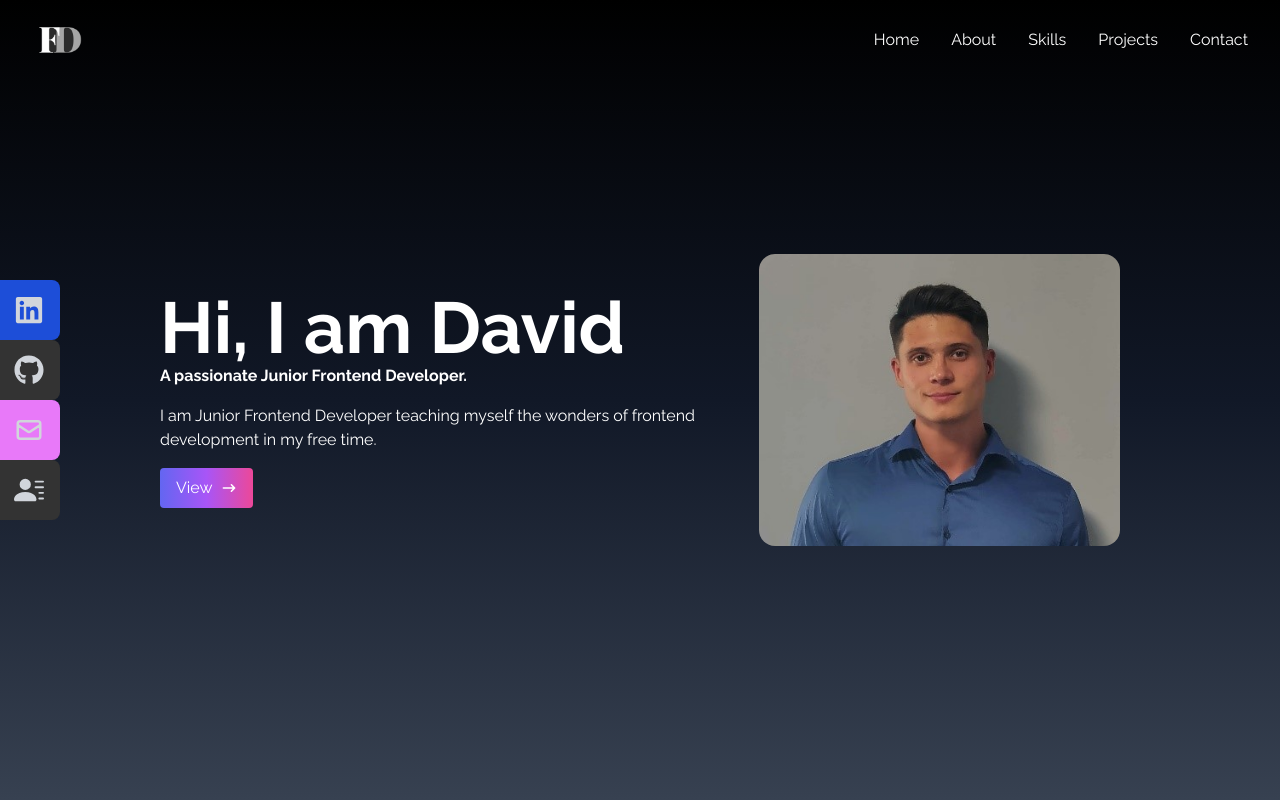
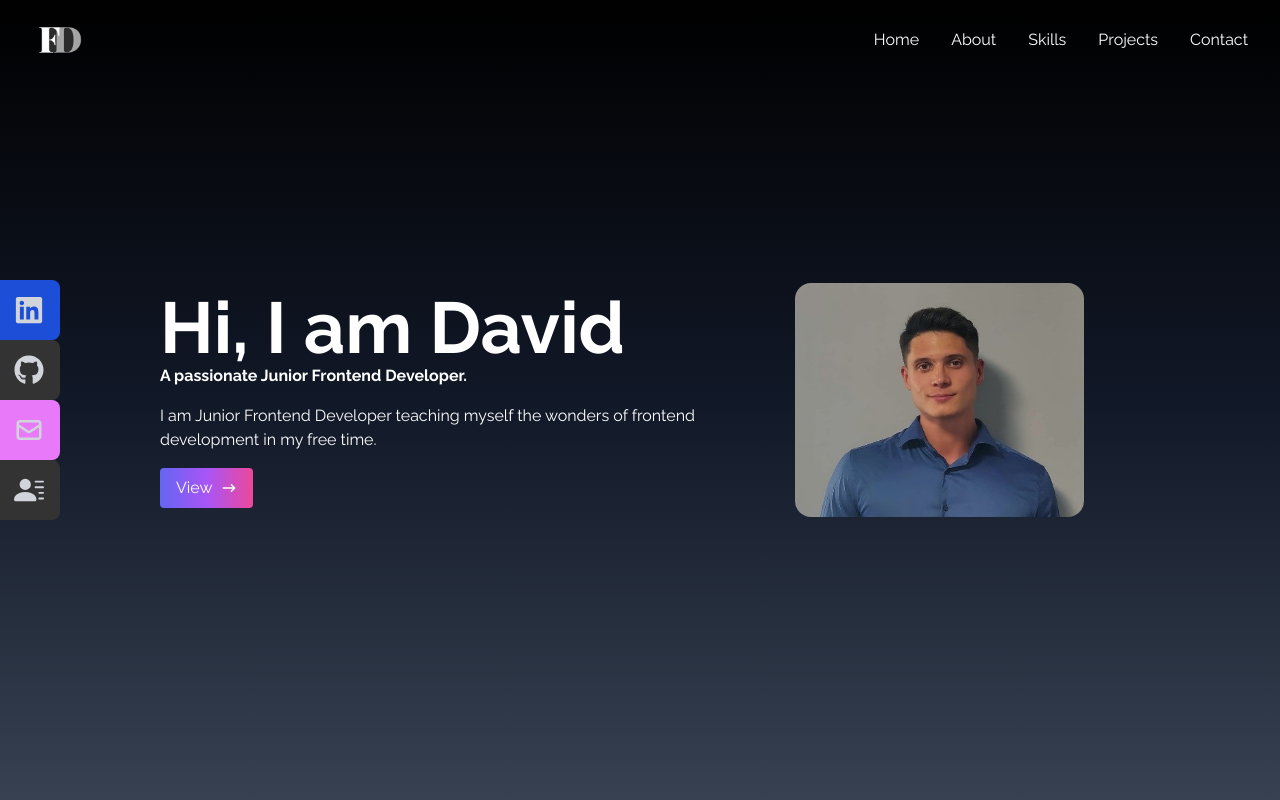
Before and after one commit to ferenczidavid/portfolio-project, a React (Vite) app: page / in a window 1280 px wide. Shown: the top 800 px of the page. Built offline with nearby package versions, Linux system fonts and the light colour scheme.

Commit message:
budget calculator project added

```diff
--- a/src/components/Home.jsx
+++ b/src/components/Home.jsx
@@ -2,6 +2,7 @@ import React from 'react'
 import { HiArrowNarrowRight } from 'react-icons/hi'
 import {Link} from 'react-scroll'
 import profilePic from '../assets/profile_pic.png'
+import profilePic2 from '../assets/profile_pic2.jpg'
 
 const Home = () => {
   return (
@@ -33,7 +34,7 @@ const Home = () => {
             </div>
         </div>
         <div>
-            <img src={profilePic} alt="my picture" className='rounded-2xl mx-auto w-2/3 md:w-full' />
+            <img src={profilePic} alt="my picture" className='rounded-2xl mx-auto w-2/3 md:w-4/5 place-self-end' />
         </div>
       </div>
     </div>
--- a/src/components/Projects.jsx
+++ b/src/components/Projects.jsx
@@ -1,6 +1,7 @@
 import React from 'react'
 import tictactoe from '../assets/tictactoe.png'
 import cloudmanagement from '../assets/cloudmanagement.png'
+import budgetcalculator from '../assets/budget_calculator.png'
 
 const Projects = () => {
 
@@ -16,6 +17,12 @@ const Projects = () => {
       src: cloudmanagement,
       hrefGit: "https://github.com/ferenczidavid/data_services",
       hrefDemo: "https://cmcloudmanagement.netlify.app"
+    },
+    {
+      id:3,
+      src: budgetcalculator,
+      hrefGit: "https://github.com/ferenczidavid/budget_calculator",
+      hrefDemo: "https://ferenczidavidbudgetcalculator.netlify.app"
     }
   ]
 
```
Also changed, not shown: src/assets/budget_calculator.png (added), 1 other file (tests, documents, lock files or other folders).
